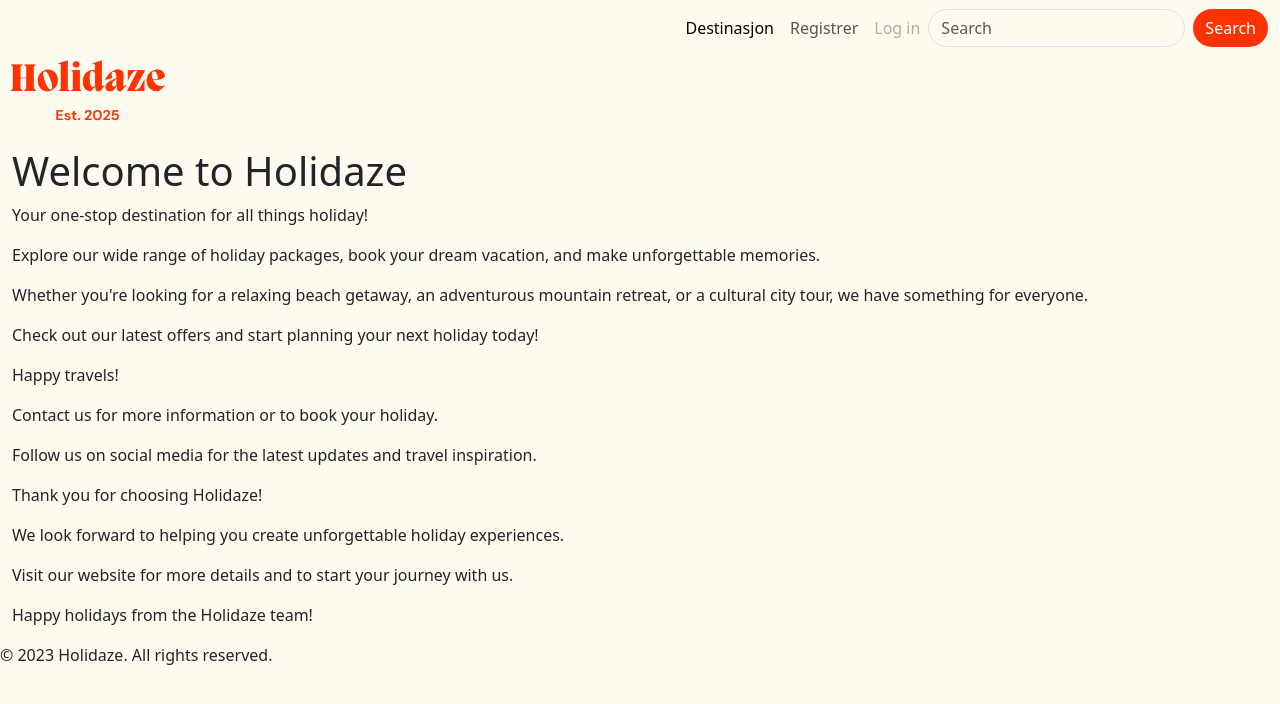
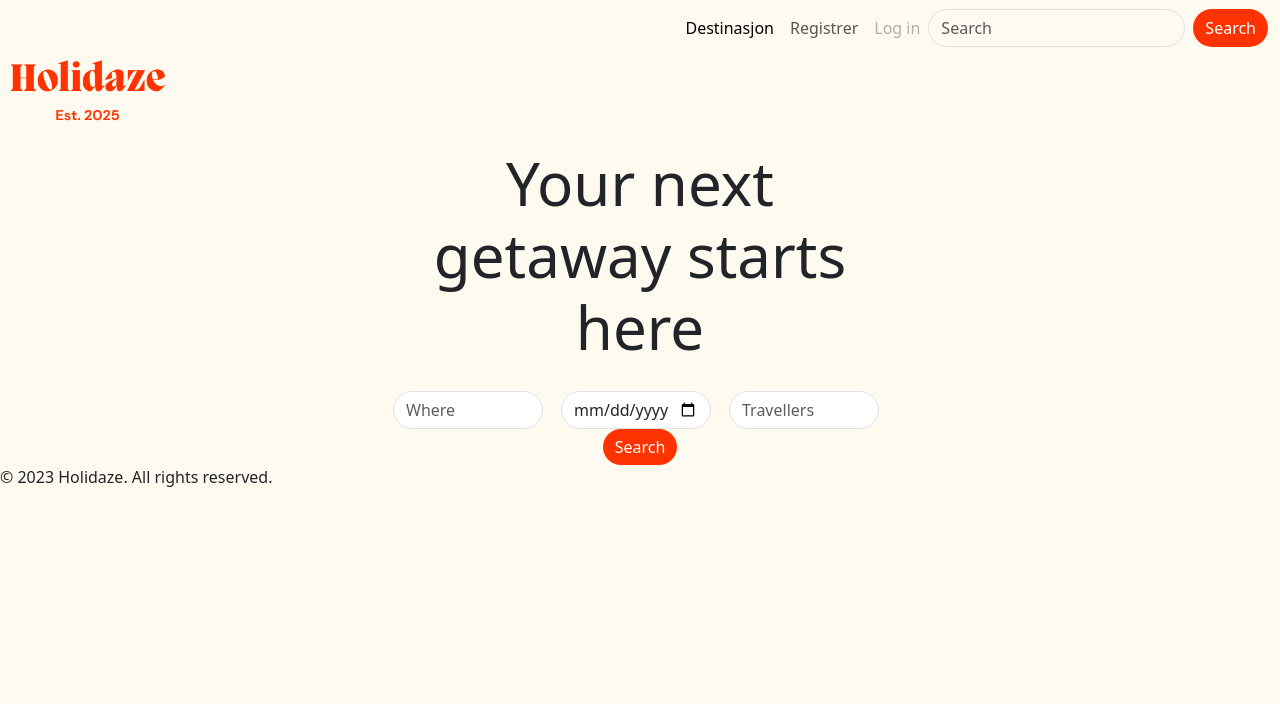
Before and after one commit to CecilieMari/Project-Exam-2, a React (Create React App) app: page / in a window 1280 px wide. Shown: the top 704 px of the page. Built offline with nearby package versions, Linux system fonts and the light colour scheme.

Commit message:
Updated home.module.css and search component

```diff
--- a/src/components/Home/Home.js
+++ b/src/components/Home/Home.js
@@ -3,20 +3,18 @@ import Styles from './home.module.css';
 
 function Home() {
     return (
-        <div className={`container-fluid ${Styles.home}`} >
-        <h1>Welcome to Holidaze</h1>
-        <p>Your one-stop destination for all things holiday!</p>
-        <p>Explore our wide range of holiday packages, book your dream vacation, and make unforgettable memories.</p>
-
-        <p>Whether you're looking for a relaxing beach getaway, an adventurous mountain retreat, or a cultural city tour, we have something for everyone.</p>
-        <p>Check out our latest offers and start planning your next holiday today!</p>
-        <p>Happy travels!</p>
-        <p>Contact us for more information or to book your holiday.</p>
-        <p>Follow us on social media for the latest updates and travel inspiration.</p>
-        <p>Thank you for choosing Holidaze!</p>
-        <p>We look forward to helping you create unforgettable holiday experiences.</p>
-        <p>Visit our website for more details and to start your journey with us.</p>
-        <p>Happy holidays from the Holidaze team!</p>
+        <div className={`container-fluid ${Styles.home}`}>
+            <div className={`main-heading ${Styles.mainHeading}`}>
+                <h1 className={Styles.title}>Your next getaway starts here</h1>
+                </div>
+                  <form className={`d-flex ${Styles.searchForm}`} role="search">
+                    <div className={Styles.searchRow}>
+                    <input className={`form-control me-2 ${Styles.srcHotel} `} type="search" placeholder="Where" aria-label="Search" />
+                    <input className={`form-control me-2 ${Styles.srcHotel} `} type="date" placeholder="Check in and out" aria-label="Check in and out" />
+                    <input className={`form-control me-2 ${Styles.srcHotel} `} type="number" placeholder="Travellers" aria-label="Travellers" />
+                    </div>
+<button className={`btn btn-outline-success ${Styles.srcButton}`} type="submit">Search</button>
+</form>
         </div>
     );
 }
--- a/src/components/Home/home.module.css
+++ b/src/components/Home/home.module.css
@@ -0,0 +1,38 @@
+.mainHeading, .searchForm{
+    display: flex;
+    justify-content: center;
+    align-items: center;
+}
+.title{
+    font-size: 60px;
+    font-weight: 400;
+    width: 500px;
+    text-align: center;
+}
+
+.searchForm{
+    margin-top: 20px;
+    flex-direction: column;
+
+}
+
+.searchRow{
+    display: flex;
+    justify-content: center;
+    width: 100%;
+    gap: 10px;
+}
+
+.srcHotel{
+    width: 150px;
+    margin-right: 10px;
+    border-radius: 50px;
+}
+
+.srcButton {
+    border-radius: 50px;
+    background-color: #FE3301;
+    color: white;
+    border: none;
+
+}
```
Also changed, not shown: src/components/Layout/Layout.js (+5 -5 lines).
